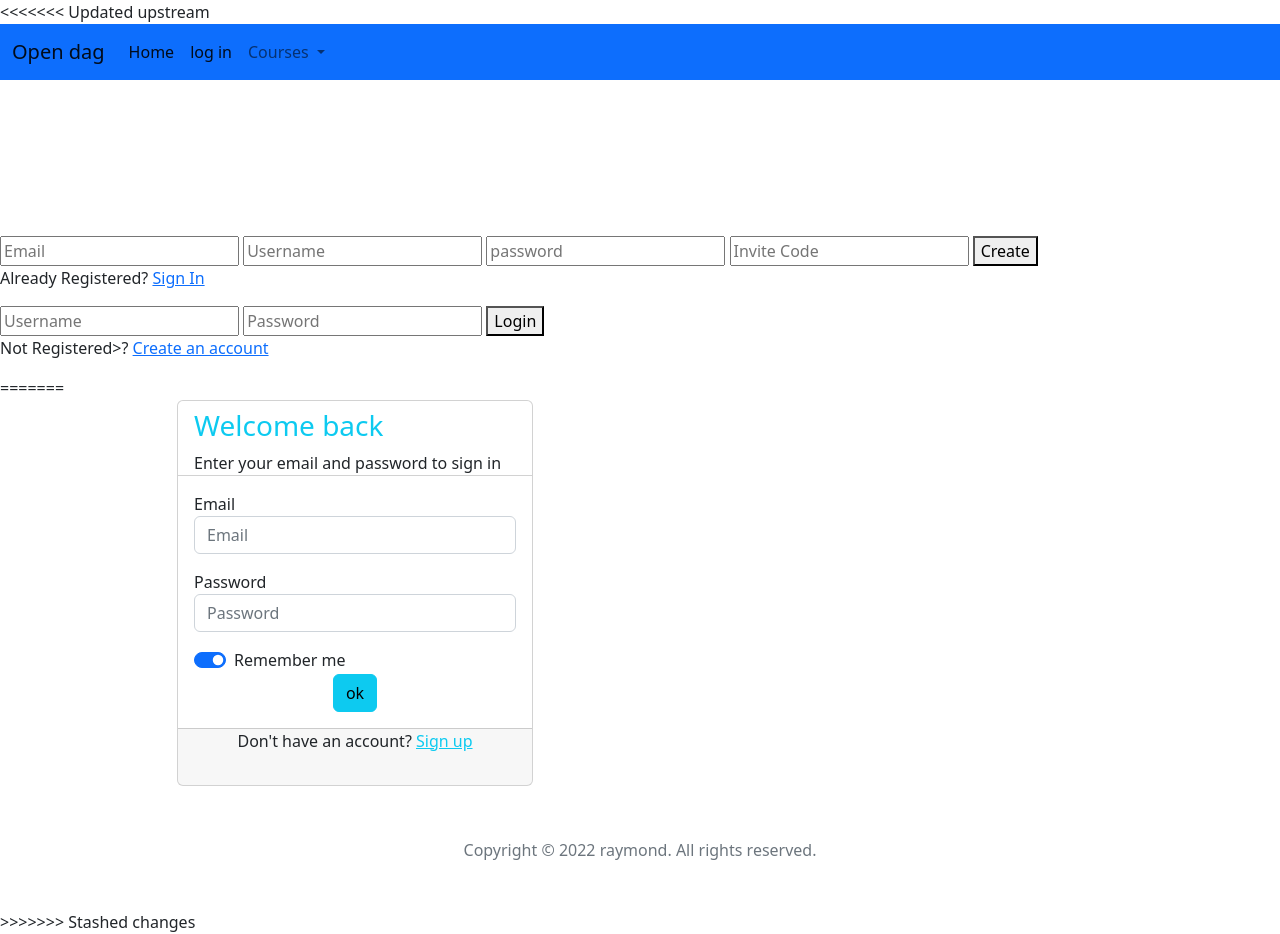
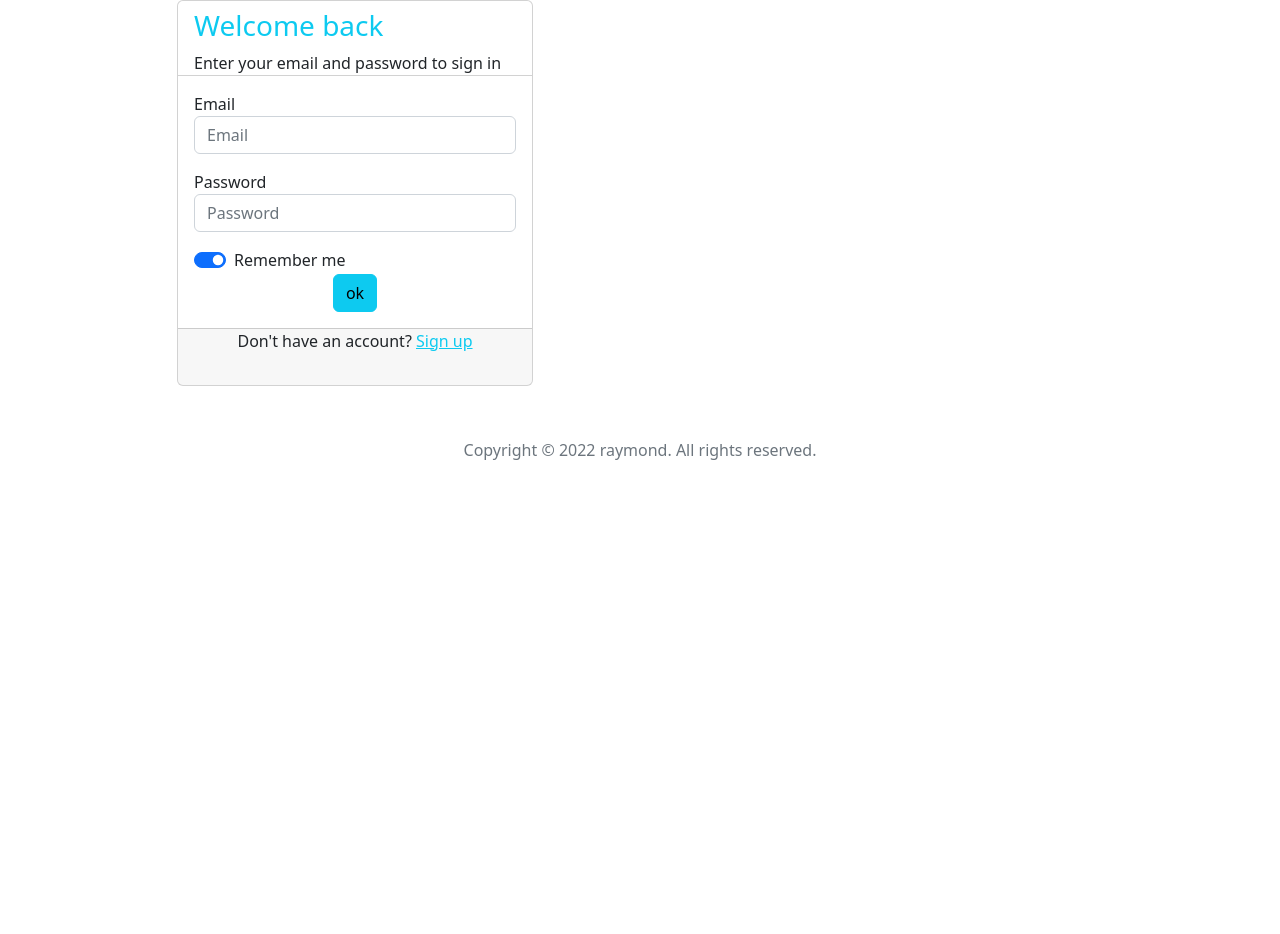
Before and after one commit to PHPMADEZ/open-dag-project, a PHP site: page /login.php in a window 1280 px wide. After the commit the page ends 460 px from the top, so only its background shows below. Run offline with PHP 8.4, Linux system fonts and the light colour scheme; a map, chart or similar area stays blank; some libraries are stand-ins or nearby versions; grey boxes are pictures that could not be loaded.

Commit message:
All erros should be resolved and login.php should be added

```diff
--- a/views/login.php
+++ b/views/login.php
@@ -7,64 +7,6 @@
     <link href="https://cdn.jsdelivr.net/npm/bootstrap@5.2.1/dist/css/bootstrap.min.css" rel="stylesheet" integrity="sha384-iYQeCzEYFbKjA/T2uDLTpkwGzCiq6soy8tYaI1GyVh/UjpbCx/TYkiZhlZB6+fzT" crossorigin="anonymous">
   </head>
 
-<<<<<<< Updated upstream
-<body>
-
-<nav class="navbar navbar-expand-lg bg-primary">
-  <div class="container-fluid">
-    <a class="navbar-brand" href="#">Open dag</a>
-    <button class="navbar-toggler" type="button" data-bs-toggle="collapse" data-bs-target="#navbarNavDropdown" aria-controls="navbarNavDropdown" aria-expanded="false" aria-label="Toggle navigation">
-      <span class="navbar-toggler-icon"></span>
-    </button>
-    <div class="collapse navbar-collapse" id="navbarNavDropdown">
-      <ul class="navbar-nav">
-        <li class="nav-item">
-          <a class="nav-link active" aria-current="page" href="index.php">Home</a>
-        </li>
-        <li class="nav-item">
-          <a class="nav-link active" aria-current="page" href="login.php">log in</a>
-        </li>
-        <li class="nav-item dropdown">
-          <a class="nav-link dropdown-toggle" href="#" role="button" data-bs-toggle="dropdown" aria-expanded="false">
-            Courses
-          </a>
-          <ul class="dropdown-menu">
-            <li><a class="dropdown-item" href="#">Action</a></li>
-            <li><a class="dropdown-item" href="#">Another action</a></li>
-            <li><a class="dropdown-item" href="#">Something else here</a></li>
-          </ul>
-        </li>
-      </ul>
-    </div>
-  </div>
-</nav>
-
-<div id="container">
-        <canvas id=c></canvas>
-            <div class="login-page">
-	            <div class="form">
-		            <form action="../app/incl/signup.inc.php" method="POST" class="register-form">
-			            <input type="text" name="email" placeholder="Email" />
-			            <input type="text" name="uid" placeholder="Username"/>
-			            <input type="password" name="pwd" placeholder="password"/>
-			            <input type="text"  name="invite" placeholder="Invite Code"/>
-                        <button>Create</button>
-                        <p class="message"> Already Registered? <a href="#"> Sign In</a></p>
-                    </form>
-        <form action="../app/incl/login.inc.php" method="POST" class="login-form">
-            <input type="text" name="uid" placeholder="Username"/>
-            <input type="password" name="pwd" placeholder="Password"/>
-            <button name="submit">Login</button>
-            <p class="message"> Not Registered>? <a href="#"> Create an account</a></p>
-        </form>
-    </div>
-  </div>
-</div>
-
-<script src="https://cdn.jsdelivr.net/npm/bootstrap@5.2.1/dist/js/bootstrap.bundle.min.js" integrity="sha384-u1OknCvxWvY5kfmNBILK2hRnQC3Pr17a+RTT6rIHI7NnikvbZlHgTPOOmMi466C8" crossorigin="anonymous"></script>
-</body>
-</html>
-=======
 <!DOCTYPE html>
 <html lang="en">
 
@@ -177,4 +119,3 @@
 </body>
 
 </html>
->>>>>>> Stashed changes
```
Also changed, not shown: views/index.php (+1 -37 lines).
